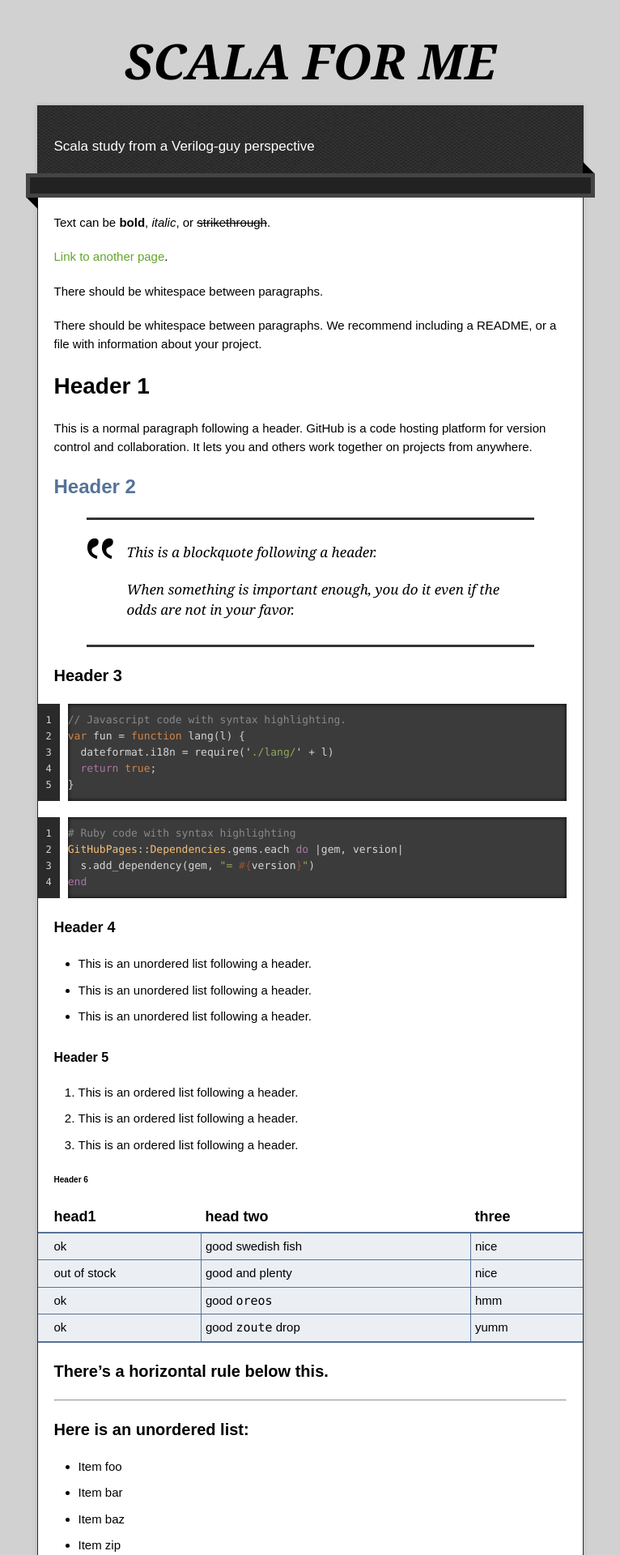
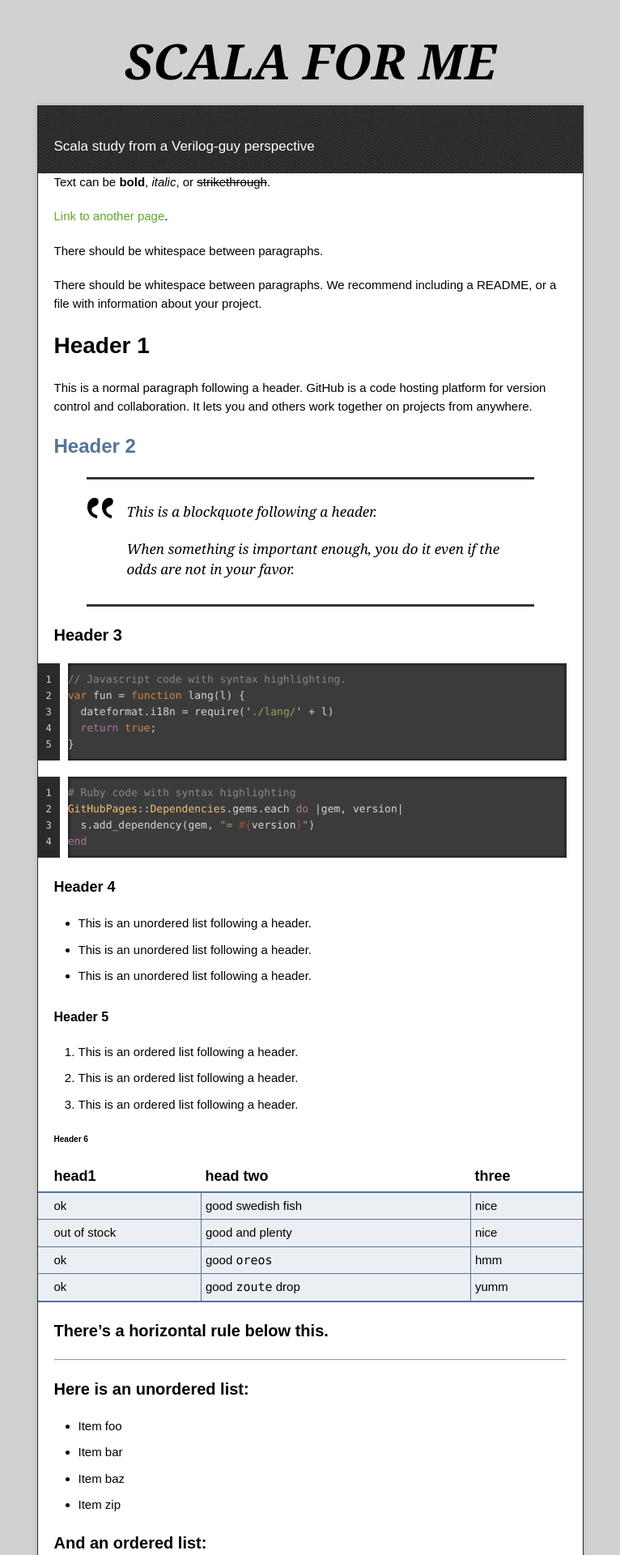
Before and after one commit to lapnd/httdes.github.io, a Jekyll site: the page built from index.md, in a window 1280 px wide. Shown: the top 1920 px of the page at 81% size, without its empty margins (257-1023 px from the left). Built offline with Jekyll 4.4.1, drawn with Linux system fonts in a browser that asks for light colours.

Commit message:
Update default.html

```diff
--- a/_layouts/default.html
+++ b/_layouts/default.html
@@ -24,9 +24,6 @@
     <div id="container">
       <p class="tagline">{{ site.description | default: site.github.project_tagline }}</p>
       <div id="main" role="main">
-        <div class="download-bar">
-        <span class="blc"></span><span class="trc"></span>
-        </div>
         <article class="markdown-body">
           {{ content }}
         </article>
```
